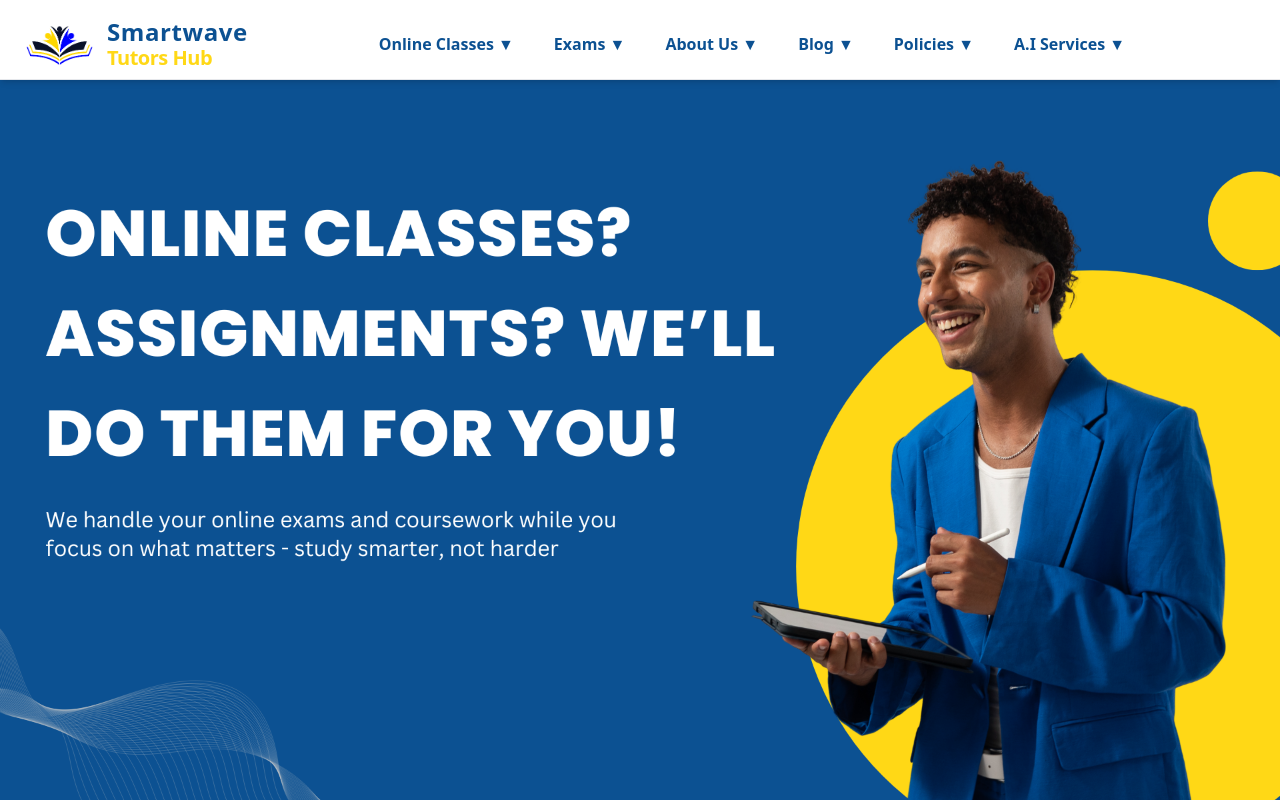
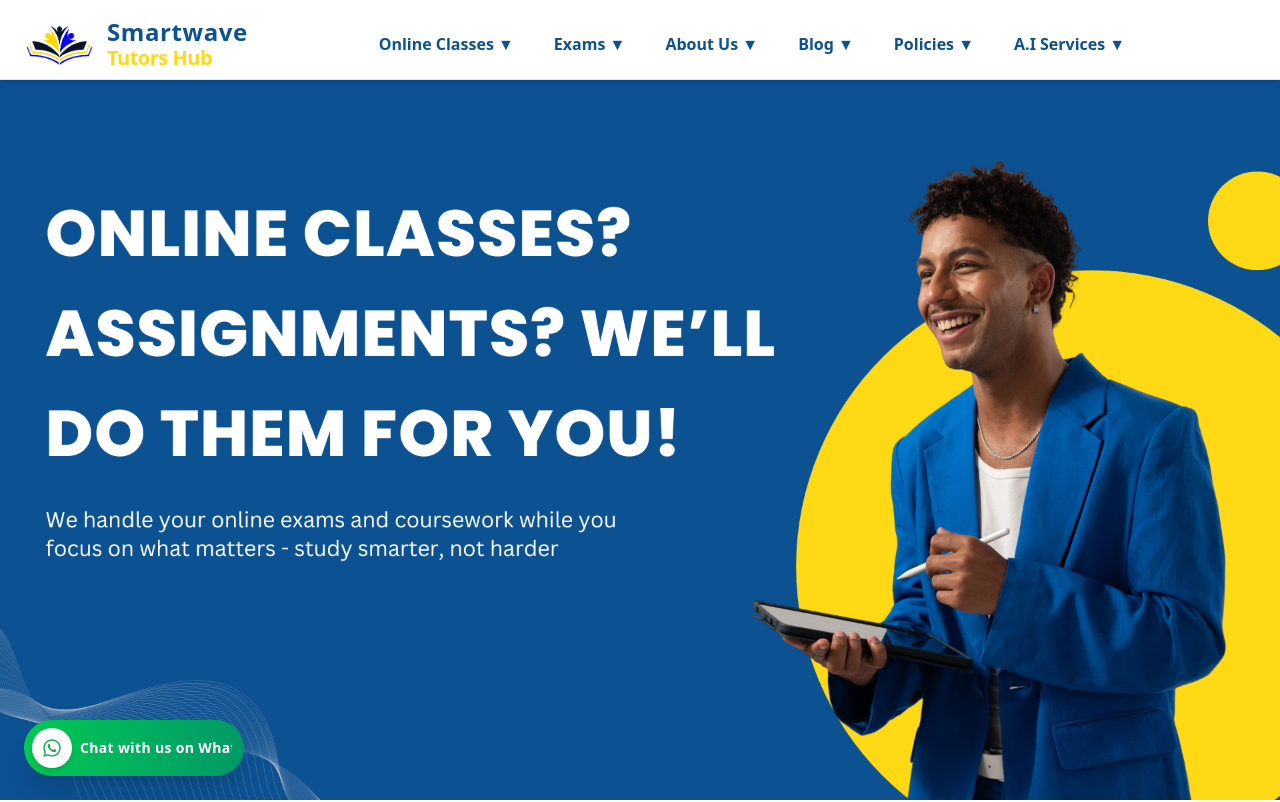
Before and after one commit to dev-oriel/Online-Tutors-Hub, a React (Vite) app: page / in a window 1280 px wide. Shown: the top 802 px of the page. Built offline with nearby package versions, Linux system fonts and the light colour scheme.

Commit message:
Added the whatsapp functionality

```diff
--- a/src/App.jsx
+++ b/src/App.jsx
@@ -5,6 +5,7 @@ import Navbar from "./components/Navbar";
 import Footer from "./components/Footer";
 import Loader from "./components/Loader";
 import { delayedLazy } from "./utils/delayedLazy";
+import WhatsAppButton from "./components/WhatsAppButton";
 
 // Lazy load with artificial delay
 const Home = delayedLazy(() => import("./pages/Home"));
@@ -108,7 +109,7 @@ function App() {
             <Route path="*" element={<NotFound />} />
           </Routes>
         </main>
-
+        <WhatsAppButton />
         <Footer />
       </div>
     </Suspense>
--- /dev/null
+++ b/src/components/WhatsAppButton.jsx
@@ -0,0 +1,54 @@
+import { useEffect, useState } from "react";
+import { FaWhatsapp } from "react-icons/fa";
+
+const WhatsAppButton = () => {
+  const [show, setShow] = useState(false);
+  const [showText, setShowText] = useState(false);
+
+  useEffect(() => {
+    const timer = setTimeout(() => setShow(true), 3000);
+    return () => clearTimeout(timer);
+  }, []);
+
+  useEffect(() => {
+    if (!show) return;
+
+    const showTextTemporarily = () => {
+      setShowText(true);
+      setTimeout(() => setShowText(false), 10000); // show for 10s
+    };
+
+    showTextTemporarily(); // initial show
+    const interval = setInterval(showTextTemporarily, 1800000); // every 30 mins
+
+    return () => clearInterval(interval);
+  }, [show]);
+
+  return show ? (
+    <div className="fixed bottom-6 left-4 sm:left-6 z-50 animate-fadeInUp">
+      <a
+        href="https://wa.me/17738122947"
+        target="_blank"
+        rel="noopener noreferrer"
+        className={`flex items-center bg-gradient-to-r from-green-500 to-emerald-600 text-white py-2 pr-3 pl-2 rounded-full shadow-xl transition-all duration-300 ease-in-out hover:scale-105 hover:shadow-2xl group`}
+        style={{ maxWidth: showText ? "220px" : "56px" }}
+      >
+        <div
+          className="w-10 h-10 flex items-center justify-center bg-white text-green-600 rounded-full shadow-md group-hover:rotate-6 transition-transform duration-300"
+          style={{ minWidth: "40px" }}
+        >
+          <FaWhatsapp className="text-xl animate-pulse" />
+        </div>
+        <span
+          className={`ml-2 text-sm font-semibold tracking-wide whitespace-nowrap transition-all duration-500 ease-in-out overflow-hidden ${
+            showText ? "opacity-100" : "opacity-0"
+          }`}
+        >
+          Chat with us on WhatsApp
+        </span>
+      </a>
+    </div>
+  ) : null;
+};
+
+export default WhatsAppButton;
--- a/src/index.css
+++ b/src/index.css
@@ -5,7 +5,9 @@ body {
   @apply bg-gray-100 text-gray-900;
 }
 
-/* Custom Spinner Animation */
+/* ===========================
+   Spinner Animations
+=========================== */
 @keyframes spin {
   0% {
     transform: rotate(0deg);
@@ -20,7 +22,6 @@ body {
   animation: spin 2s linear infinite;
 }
 
-/* Optional: If you want to slow the spinner further */
 @keyframes spin-slow {
   0% {
     transform: rotate(0deg);
@@ -35,4 +36,40 @@ body {
   animation: spin-slow 4s linear infinite;
 }
 
-/* Other global styles can go here */
+/* ===========================
+   Fade Animations
+=========================== */
+@keyframes fadeIn {
+  0% {
+    opacity: 0;
+    transform: translateY(20px);
+  }
+  100% {
+    opacity: 1;
+    transform: translateY(0);
+  }
+}
+
+.animate-fadeIn {
+  animation: fadeIn 0.8s ease-out forwards;
+}
+
+@keyframes fadeInUp {
+  0% {
+    opacity: 0;
+    transform: translateY(30px);
+  }
+  100% {
+    opacity: 1;
+    transform: translateY(0);
+  }
+}
+
+.animate-fadeInUp {
+  animation: fadeInUp 0.9s ease-out forwards;
+}
+
+/* ===========================
+   Additional Global Styles
+=========================== */
+/* Add more global styles below if needed */
```
